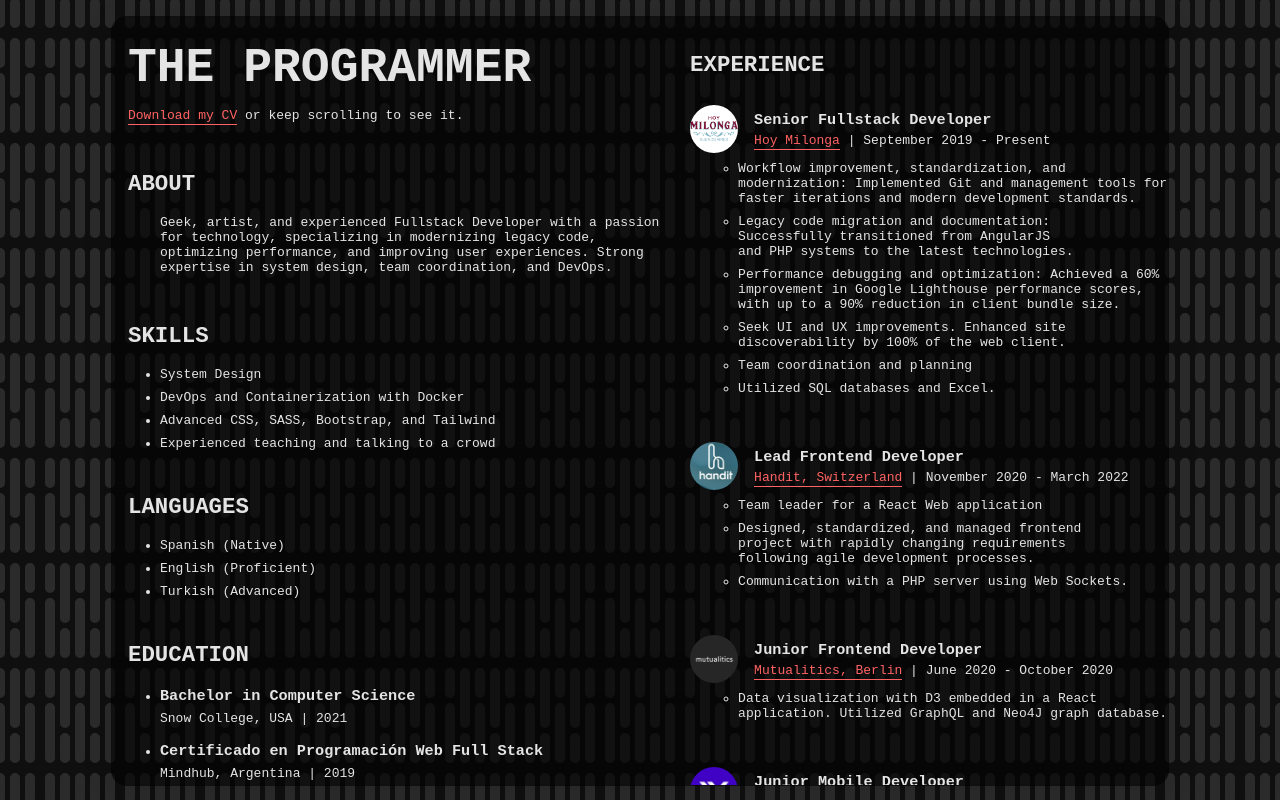
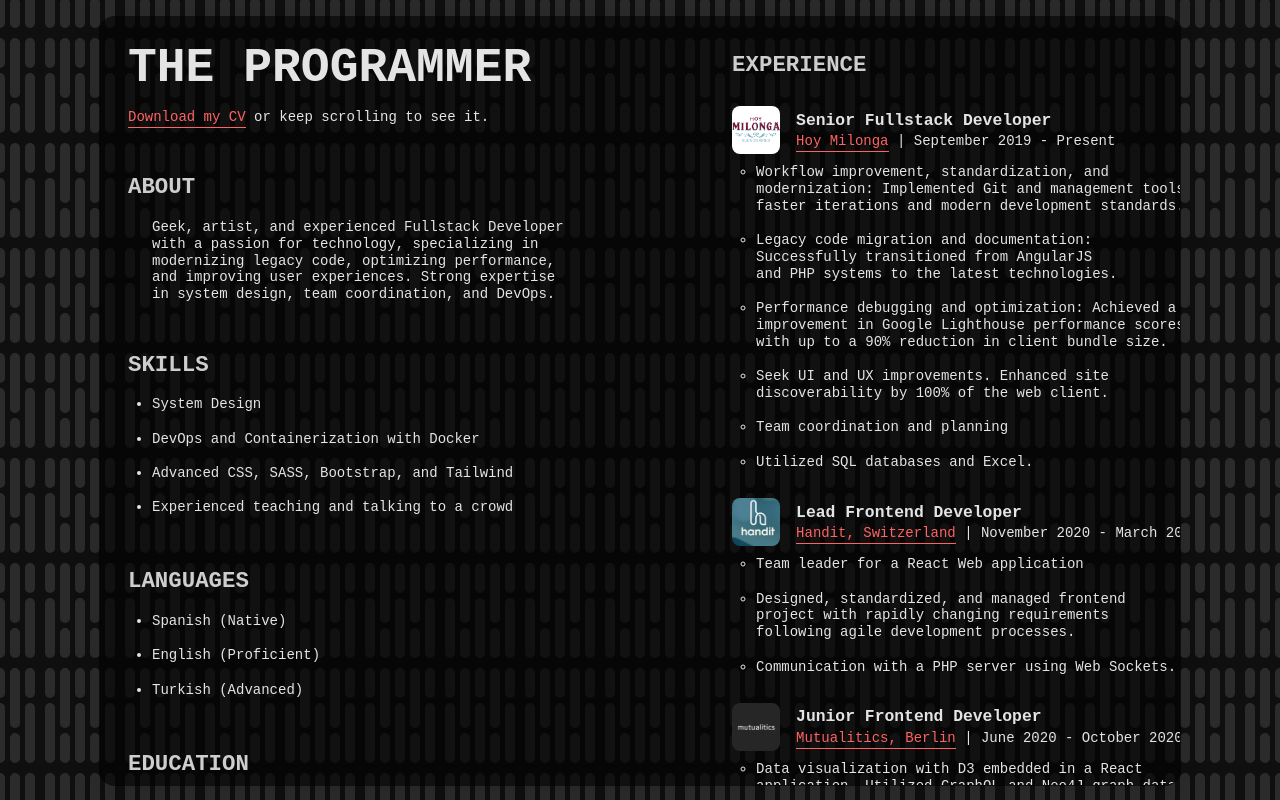
Before and after one commit to frammkor/frammkor, a Next.js app: page /cs in a window 1280 px wide. Built offline with nearby package versions, Linux system fonts and the light colour scheme.

Commit message:
simple cs done

```diff
--- a/app/cs/CurriculumVitae.js
+++ b/app/cs/CurriculumVitae.js
@@ -6,41 +6,6 @@ export default {
         ' specializing in modernizing legacy code, optimizing performance, and improving ' +
             'user experiences. Strong expertise in system design, team coordination, and DevO' +
             'ps.',
-    },
-    education : {
-        id: 'education',
-        renderType: 'Education',
-        content: [
-            {
-                id: "csb",
-                description: "Bachelor in Computer Science",
-                institution: "Snow College",
-                time: "2021",
-                location: "USA",
-                additional: ""
-            }, {
-                id: 'cpw',
-                description: "Certificado en Programación Web Full Stack",
-                institution: "Mindhub",
-                time: "2019",
-                location: "Argentina",
-                additional: ""
-            }, {
-                id: 'ec',
-                description: "English Proficiency Certification",
-                institution: "TOEFL IBT TEST",
-                time: "2019",
-                location: "Argentina",
-                additional: "2019 Score: 105 out of 120"
-            }, {
-                id: 'tc',
-                description: "Turkish B2 Certification",
-                institution: "TOMER, Ankara University",
-                time: "2018",
-                location: "Turkey",
-                additional: "Score: 75 out of 100"
-            },
-        ],
     },
     skills : {
         id: 'skills',
@@ -119,4 +84,40 @@ export default {
             }
         ]
     },
+
+    education : {
+        id: 'education',
+        renderType: 'Education',
+        content: [
+            {
+                id: "csb",
+                description: "Bachelor in Computer Science",
+                institution: "Snow College",
+                time: "2021",
+                location: "USA",
+                additional: ""
+            }, {
+                id: 'cpw',
+                description: "Certificado en Programación Web Full Stack",
+                institution: "Mindhub",
+                time: "2019",
+                location: "Argentina",
+                additional: ""
+            }, {
+                id: 'ec',
+                description: "English Proficiency Certification",
+                institution: "TOEFL IBT TEST",
+                time: "2019",
+                location: "Argentina",
+                additional: "2019 Score: 105 out of 120"
+            }, {
+                id: 'tc',
+                description: "Turkish B2 Certification",
+                institution: "TOMER, Ankara University",
+                time: "2018",
+                location: "Turkey",
+                additional: "Score: 75 out of 100"
+            },
+        ],
+    },
 }
--- a/app/cs/page.module.css
+++ b/app/cs/page.module.css
@@ -13,17 +13,29 @@
 }
 
 .CsContainer {
+    --logo-size: 48px; /* also repeated in the Experience component's img tag attributes */
+    --text-margin: calc(var(--logo-size) / 2);
+    --list-spacing: var(--text-margin);
+    --line-spacing: 1.2em;
+
     font-family: monospace;
     color: rgb(228, 228, 228);
     text-wrap: balance;
 
-    --logo-size: 48px; /* also repeated in the Experience component's img tag attributes */
-    --text-margin: calc(var(--logo-size) - 16px);
-    --list-spacing: 8px;
+    font-size: 14px;
+}
+
+.CsContainer section {
+    max-width: 65ch;
+}
+
+.CsContainer p, .CsContainer a {
+    line-height: var(--line-spacing);
 }
 
 .CsContainer li {
-    margin-bottom: var(--list-spacing);
+    line-height: var(--line-spacing);
+    margin-bottom: calc(var(--line-spacing) * 1.05);
 }
 
 .CsContainer * a {
@@ -54,7 +66,7 @@
 
 @media (min-width: 1250px) {
     .glassContainer {
-        width: 80%;
+        width: 90%;
         display: grid;
         gap: 1rem;
         grid-template-columns: 70ch 70ch;
@@ -71,12 +83,11 @@
 .glassContainer {
     overflow: scroll;
     height: 92dvh;
-    /* max-width: 65ch;
-    width: min(500px, 80vw); */
+    width: min(1400px, 80vw);
     margin: 1rem auto 0;
     /* max-width: 100%; */
     /* height: 100%; */
-    padding: 1rem;
+    padding: 1rem clamp(8px, 2em, 42px);
 
     /* From https://css.glass */
     /* background: rgba(0, 0, 0, 0.16); */
--- a/app/cs/page.tsx
+++ b/app/cs/page.tsx
@@ -9,7 +9,7 @@ export default function Cs() {
         <div className={styles.CsContainer}>
             <div className={styles.glassContainer}>
 
-                <div className={styles.hero} style={{gridArea: 'hero'}}>
+                <section className={styles.hero} style={{gridArea: 'hero'}}>
                     <h1 className={styles.heroTitle}>
                         The Programmer
                     </h1>
@@ -22,7 +22,7 @@ export default function Cs() {
                             Download my CV
                         </a> or keep scrolling to see it.
                     </p>
-                </div>
+                </section>
 
                 {Object.entries(CurriculumVitae).map(([key, value]) => <CvEntryRenderer key={key} entry={value} />)}
 
--- a/components/CvEntryRenderer/styles.module.css
+++ b/components/CvEntryRenderer/styles.module.css
@@ -1,14 +1,12 @@
 .sectionTitle {
     font-size: 1.4rem;
     text-transform: uppercase;
-    columns: #CF0110;
+    color: #cecece;
 }
 
 .experienceList {
     list-style-image: none;
     list-style: none;
-    display: grid;
-    gap: 1.3rem;
 }
 
 .entryWrapper {
--- a/components/Experience/styles.module.css
+++ b/components/Experience/styles.module.css
@@ -5,7 +5,7 @@
 }
 
 .companyImg {
-    border-radius: 100%;
+    border-radius: 8px;
     background-size: cover;
 }
 
@@ -21,7 +21,7 @@
 
 
 .experienceDetails {
-    margin-left: var(--logo-size);
+    margin-left: var(--text-margin);
 }
 
 /* .experienceDetails li {
```
